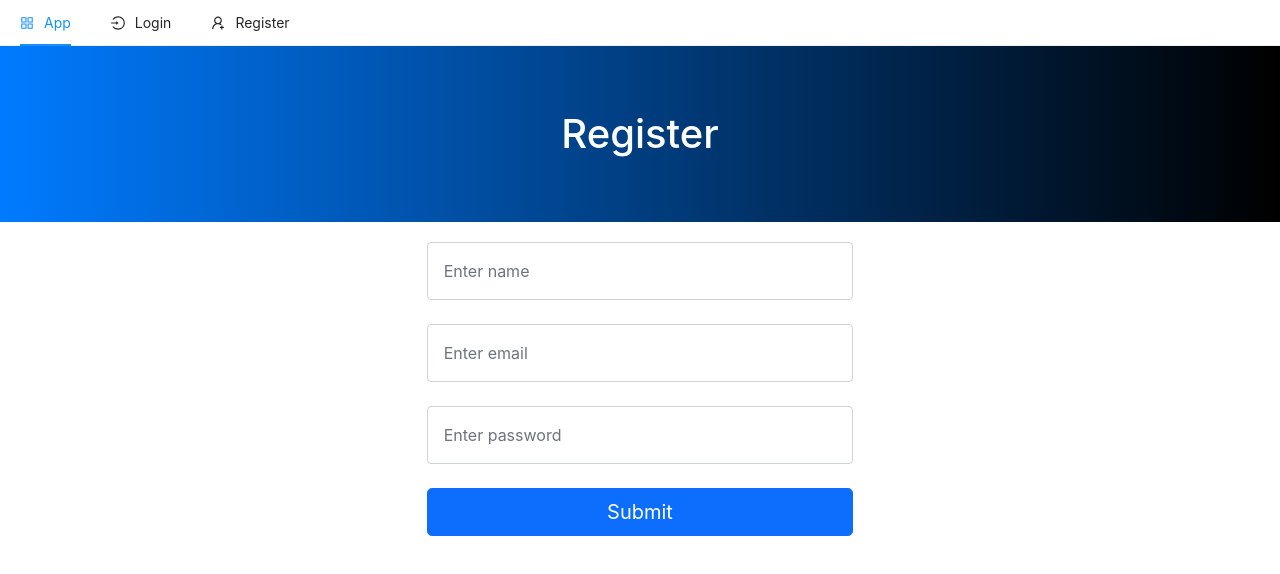
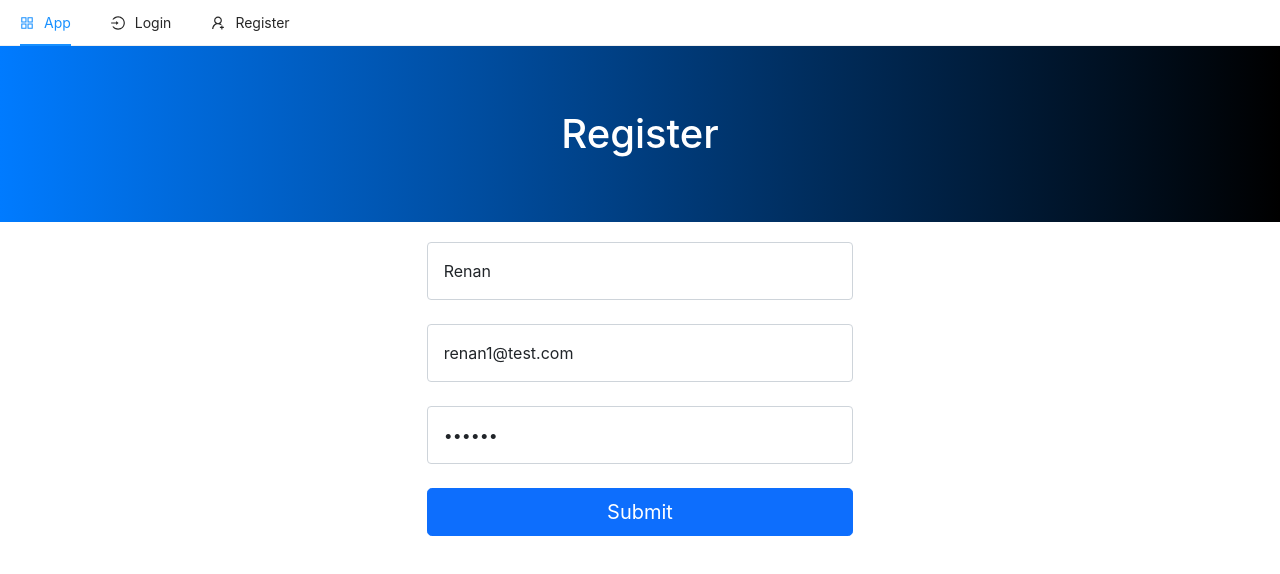
Before and after one commit to renandf/udemy-edemy-fe, a Next.js app: page /register in a window 1280 px wide. Shown: the top 574 px of the page. Built offline with nearby package versions, Linux system fonts and the light colour scheme.

Commit message:
feat: Register user; Add toast messages.

```diff
--- a/package.json
+++ b/package.json
@@ -14,9 +14,11 @@
   "dependencies": {
     "@ant-design/icons": "^4.7.0",
     "antd": "^4.18.4",
+    "axios": "^0.25.0",
     "bootstrap": "^5.1.3",
     "next": "^12.0.8",
     "react": "^17.0.2",
-    "react-dom": "^17.0.2"
+    "react-dom": "^17.0.2",
+    "react-toastify": "^8.1.0"
   }
 }
--- a/pages/_app.js
+++ b/pages/_app.js
@@ -1,12 +1,15 @@
-import TopNav from '../components/TopNav'
+import TopNav from '../components/TopNav';
+import { ToastContainer } from 'react-toastify';
 
-import 'bootstrap/dist/css/bootstrap.min.css'
-import 'antd/dist/antd.css'
-import '../public/css/styles.css'
+import 'bootstrap/dist/css/bootstrap.min.css';
+import 'antd/dist/antd.css';
+import '../public/css/styles.css';
+import 'react-toastify/dist/ReactToastify.css'
 
 function MyApp ({Component, pageProps}) {
   return (
     <>
+      <ToastContainer position="top-center" />
       <TopNav />
       <Component {...pageProps} />
     </>
--- a/pages/register.js
+++ b/pages/register.js
@@ -1,13 +1,26 @@
 import { useState } from 'react';
+import axios from 'axios';
+import { toast } from 'react-toastify';
 
 const Register = () => {
-  const [name, setName] = useState('');
-  const [email, setEmail] = useState('');
-  const [password, setPassword] = useState('');
+  const [name, setName] = useState('Renan');
+  const [email, setEmail] = useState('renan1@test.com');
+  const [password, setPassword] = useState('123456');
 
-  const handleSubmit = e => {
+  const handleSubmit = async (e) => {
     e.preventDefault();
-    console.table({name, email, password})
+    // console.table({name, email, password})
+    try {
+      const {data} = await axios.post(`http://localhost:8000/api/register`, {
+        name,
+        email,
+        password,
+      });
+      // console.log('REGISTER RESPONSE', data)
+      toast.success('Registration successful. Please log in.')
+    } catch (err) {
+      toast.error(err.response.data)
+    }
   }
   return (
     <>
```
Also changed, not shown: 1 other file (tests, documents, lock files or other folders).
